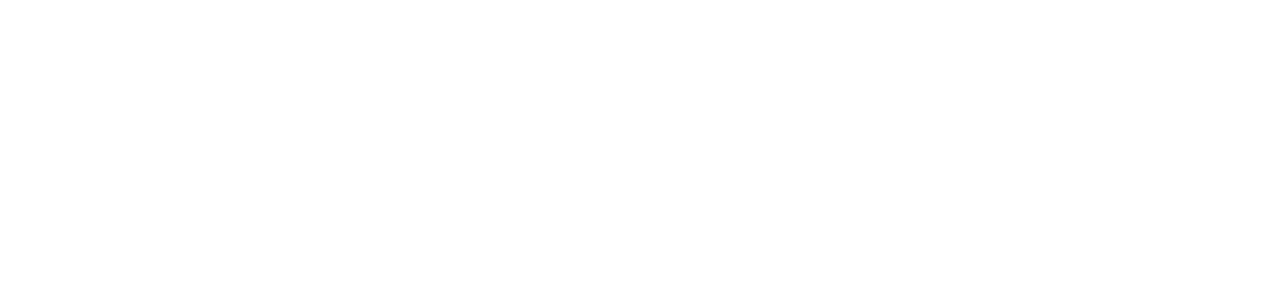
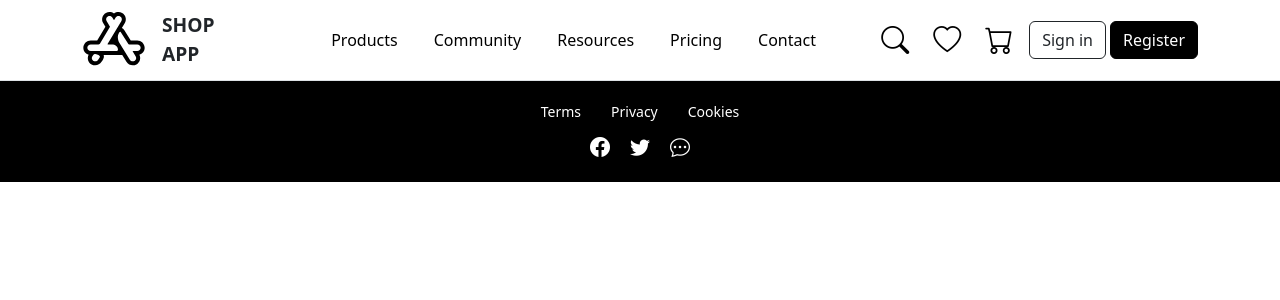
Before and after one commit to Dagsi27/shop-react, a React (Create React App) app: page / in a window 1280 px wide. Shown: the top 300 px of the page. Built offline with nearby package versions, Linux system fonts and the light colour scheme.

Commit message:
Adding Header and Footer

```diff
--- a/package.json
+++ b/package.json
@@ -8,6 +8,7 @@
     "@testing-library/user-event": "^13.5.0",
     "axios": "^1.7.7",
     "bootstrap": "^5.3.3",
+    "bootstrap-icons": "^1.11.3",
     "react": "^18.3.1",
     "react-bootstrap": "^2.10.5",
     "react-dom": "^18.3.1",
--- a/src/App.js
+++ b/src/App.js
@@ -4,6 +4,7 @@
 import Footer from './Layout/Footer/Footer'
 import Header from './Layout/Header/Header'
 import Layout from './Layout/Layout'
+import 'bootstrap-icons/font/bootstrap-icons.css';
 
 const header = <Header/>
 
--- a/src/Layout/Footer/Footer.css
+++ b/src/Layout/Footer/Footer.css
@@ -0,0 +1,40 @@
+
+.footer {
+    background-color: #000;
+    color: #fff;
+    text-align: center;
+    padding: 10px 0;
+    font-size: 14px;
+  }
+
+
+  .footer-links {
+    margin-bottom: 10px;
+  }
+
+  .footer-link {
+    color: #fff;
+    text-decoration: none;
+    margin: 0 15px;
+    transition: color 0.3s;
+  }
+
+  .footer-link:hover {
+    color: #ccc;
+  }
+
+
+  .footer-icons {
+    margin-top: 10px;
+  }
+
+  .footer-icon {
+    color: #fff;
+    margin: 0 10px;
+    font-size: 20px;
+    transition: color 0.3s;
+  }
+
+  .footer-icon:hover {
+    color: #ccc;
+  }
--- a/src/Layout/Footer/Footer.js
+++ b/src/Layout/Footer/Footer.js
@@ -1,10 +1,27 @@
-import "./Footer.css";
+import React from 'react';
+import './Footer.css'; // Import pliku CSS
 
-export default function Footer(){
-    return(
-        <footer>
-            <>
-            </>
-        </footer>
-    )
-}
+const Footer = () => {
+  return (
+    <footer className="footer">
+      <div className="footer-links">
+        <a href="/terms" className="footer-link">Terms</a>
+        <a href="/privacy" className="footer-link">Privacy</a>
+        <a href="/cookies" className="footer-link">Cookies</a>
+      </div>
+      <div className="footer-icons">
+        <a href="https://facebook.com" className="footer-icon" aria-label="Facebook">
+          <i className="bi bi-facebook"></i>
+        </a>
+        <a href="https://twitter.com" className="footer-icon" aria-label="Twitter">
+          <i className="bi bi-twitter"></i>
+        </a>
+        <a href="/contact" className="footer-icon" aria-label="Contact">
+          <i className="bi bi-chat-dots"></i>
+        </a>
+      </div>
+    </footer>
+  );
+};
+
+export default Footer;
--- a/src/Layout/Header/Header.css
+++ b/src/Layout/Header/Header.css
@@ -0,0 +1,51 @@
+.header {
+    background-color: #fff;
+  }
+
+.shop-title {
+    font-weight: bold;
+    font-size: 1.2rem;
+}
+.title-container{
+    max-width: 4rem;
+}
+.shop-icon{
+    width: 4rem;
+    height: auto;
+}
+
+.nav-link {
+    color: #000;
+    transition: color 0.3s ease, background-color 0.3s ease;
+    padding: 10px 10px;
+    border-radius: 4px;
+    margin: 0.5rem;
+  }
+
+.nav-link:hover {
+    color: #000;
+    background-color: #e1e1e1;
+}
+.nav-link:focus {
+    color: #ffffff;
+    background-color: #1c1c1c;
+    }
+.icon-link {
+    color: #000;
+    font-size: 1.2rem;
+    margin-top: -1rem;
+    margin-left:0.5rem;
+    margin-right: 0.5rem;
+}
+
+.icon-link:hover {
+    color: #5b5b5b;
+}
+
+.btn-dark {
+    background-color: #000;
+    border-color: #000;
+}
+nav{
+    padding-left: 3rem;
+}
--- a/src/Layout/Header/Header.js
+++ b/src/Layout/Header/Header.js
@@ -1,9 +1,66 @@
+import React from "react";
+import "bootstrap/dist/css/bootstrap.min.css";
 import "./Header.css";
+import appStore from "../../../src/assets/icons/appStore.svg";
 
-export default function Header(){
-    return(
-        <header>
+const Header = () => {
+  return (
+    <header className="header border-bottom py-2">
+      <div className="container d-flex align-items-center justify-content-between">
+        <div className="d-flex align-items-center">
+          <div className="logo me-3">
+            <img src={appStore} alt="shop-icon" className="shop-icon" />
+          </div>
+          <div className="title-container">
+            <span className="shop-title">SHOP APP</span>
+          </div>
+        </div>
 
-        </header>
-    )
-}
+        <nav className="flex-grow-1 d-flex justify-content-center">
+          <ul className="nav">
+            <li className="nav-item">
+              <a href="#" className="nav-link active">
+                Products
+              </a>
+            </li>
+            <li className="nav-item">
+              <a href="#" className="nav-link">
+                Community
+              </a>
+            </li>
+            <li className="nav-item">
+              <a href="#" className="nav-link">
+                Resources
+              </a>
+            </li>
+            <li className="nav-item">
+              <a href="#" className="nav-link">
+                Pricing
+              </a>
+            </li>
+            <li className="nav-item">
+              <a href="#" className="nav-link">
+                Contact
+              </a>
+            </li>
+          </ul>
+        </nav>
+        <div className="d-flex align-items-center">
+          <a href="#" className="icon-link me-3">
+            <i className="bi bi-search fs-3"></i>
+          </a>
+          <a href="#" className="icon-link me-3">
+            <i className="bi bi-heart fs-3"></i>
+          </a>
+          <a href="#" className="icon-link me-3">
+            <i className="bi bi-cart fs-3"></i>
+          </a>
+          <button className="btn btn-outline-dark me-1">Sign in</button>
+          <button className="btn btn-dark ">Register</button>
+        </div>
+      </div>
+    </header>
+  );
+};
+
+export default Header;
```
Also changed, not shown: src/assets/icons/appStore.svg (added), 1 other file (tests, documents, lock files or other folders).
